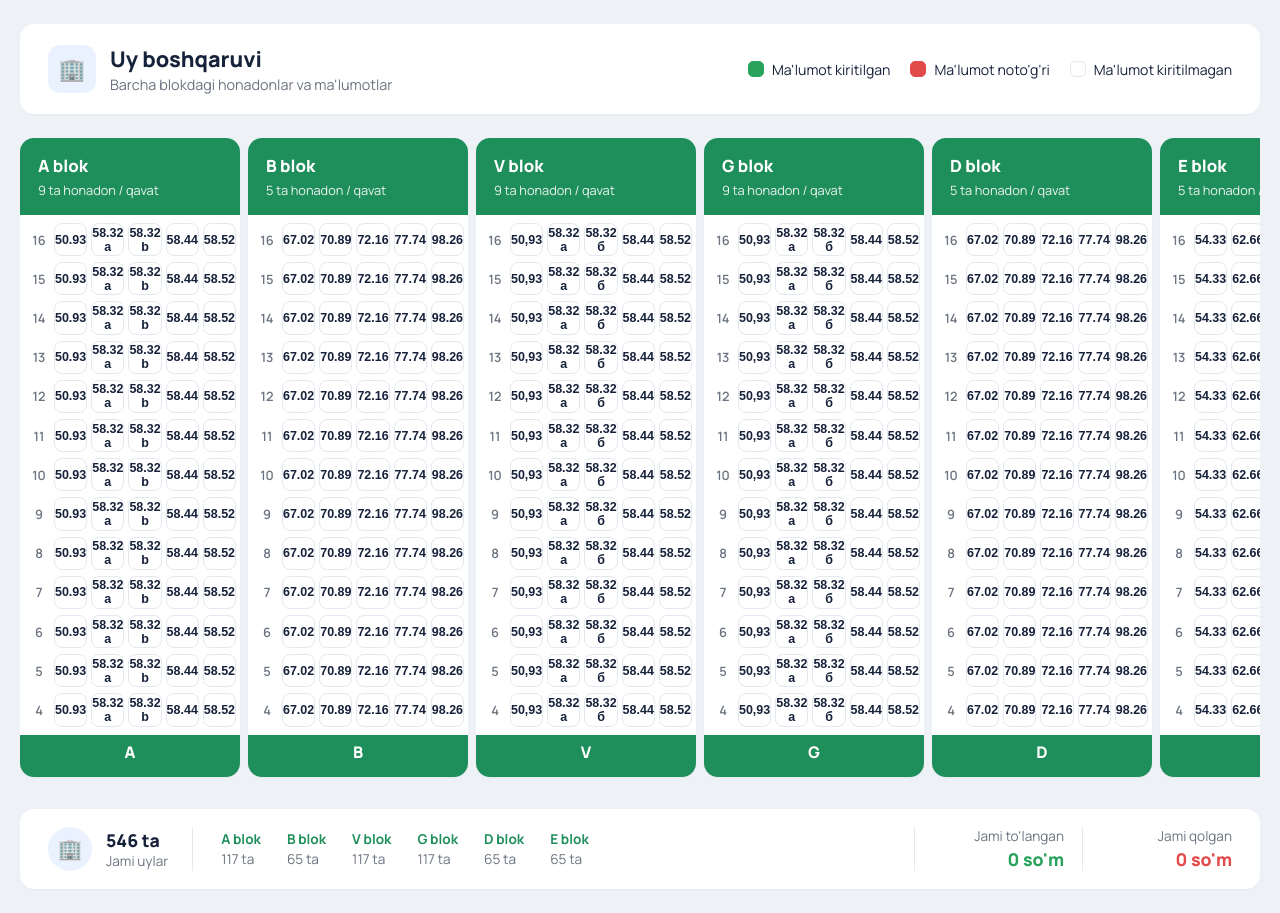
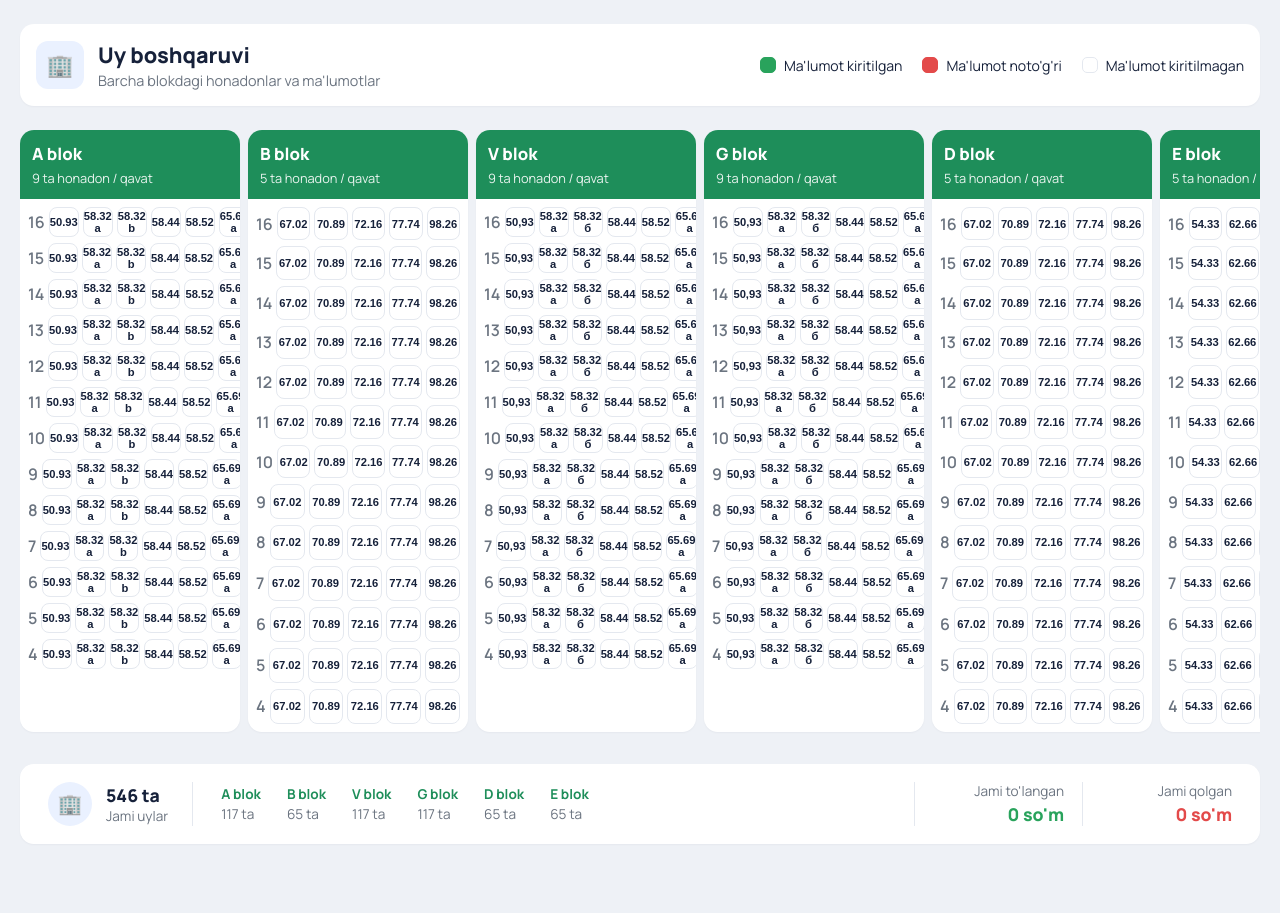
Before and after one commit to rxomidov/uy-boshqaruv, a Vue app: page / in a window 1280 px wide. After the commit the page ends 868 px from the top, so only its background shows below. Built offline with nearby package versions, Linux system fonts and the light colour scheme; no server answers; the database is empty.

Commit message:
some changes

```diff
--- a/src/components/BuildingBlock.vue
+++ b/src/components/BuildingBlock.vue
@@ -75,6 +75,6 @@ function select(floor, number) {
       </div>
     </div>
 
-    <div class="block-footer" :style="{ background: block.color }">{{ block.key }}</div>
+    <!-- <div class="block-footer" :style="{ background: block.color }">{{ block.key }}</div> -->
   </section>
 </template>
--- a/src/style.css
+++ b/src/style.css
@@ -22,8 +22,6 @@ body {
 }
 
 .page {
-  max-width: 150vw;
-  margin: 0 auto;
   padding: 24px 20px 24px;
 }
 
@@ -32,7 +30,7 @@ body {
 .topbar {
   background: var(--card-bg);
   border-radius: var(--radius);
-  padding: 20px 28px;
+  padding: 16px;
   display: flex;
   align-items: center;
   justify-content: space-between;
@@ -137,7 +135,7 @@ body {
 }
 
 .block-header {
-  padding: 16px 18px;
+  padding: 12px;
   color: #fff;
 }
 
@@ -167,10 +165,7 @@ body {
 }
 
 .floor-label {
-  width: 22px;
-  flex: 0 0 22px;
   text-align: center;
-  font-size: 0.8rem;
   color: var(--muted);
   font-weight: 600;
 }
@@ -182,7 +177,7 @@ body {
   border: 1.5px solid var(--border);
   background: #fff;
   color: var(--text);
-  font-size: 0.78rem;
+  font-size: 0.7rem;
   font-weight: 700;
   cursor: pointer;
   display: flex;
```
